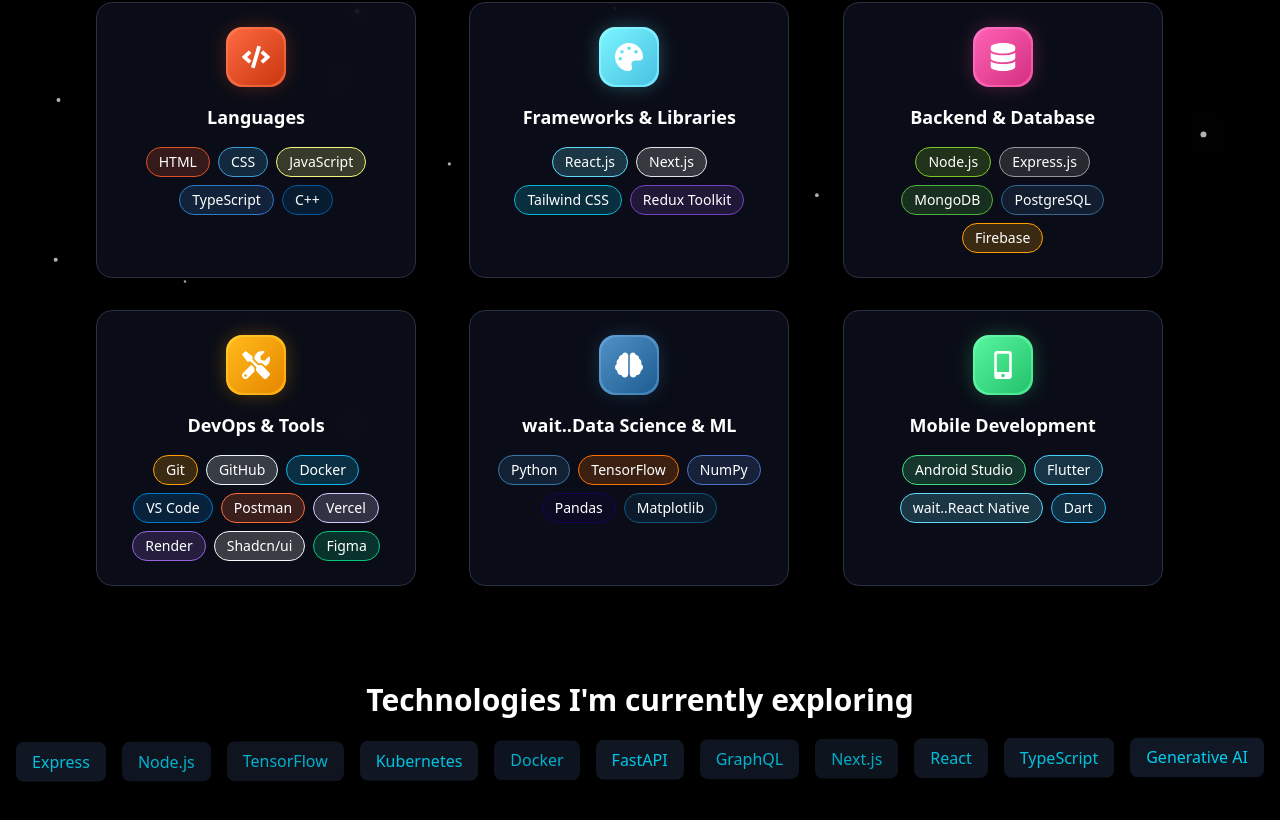
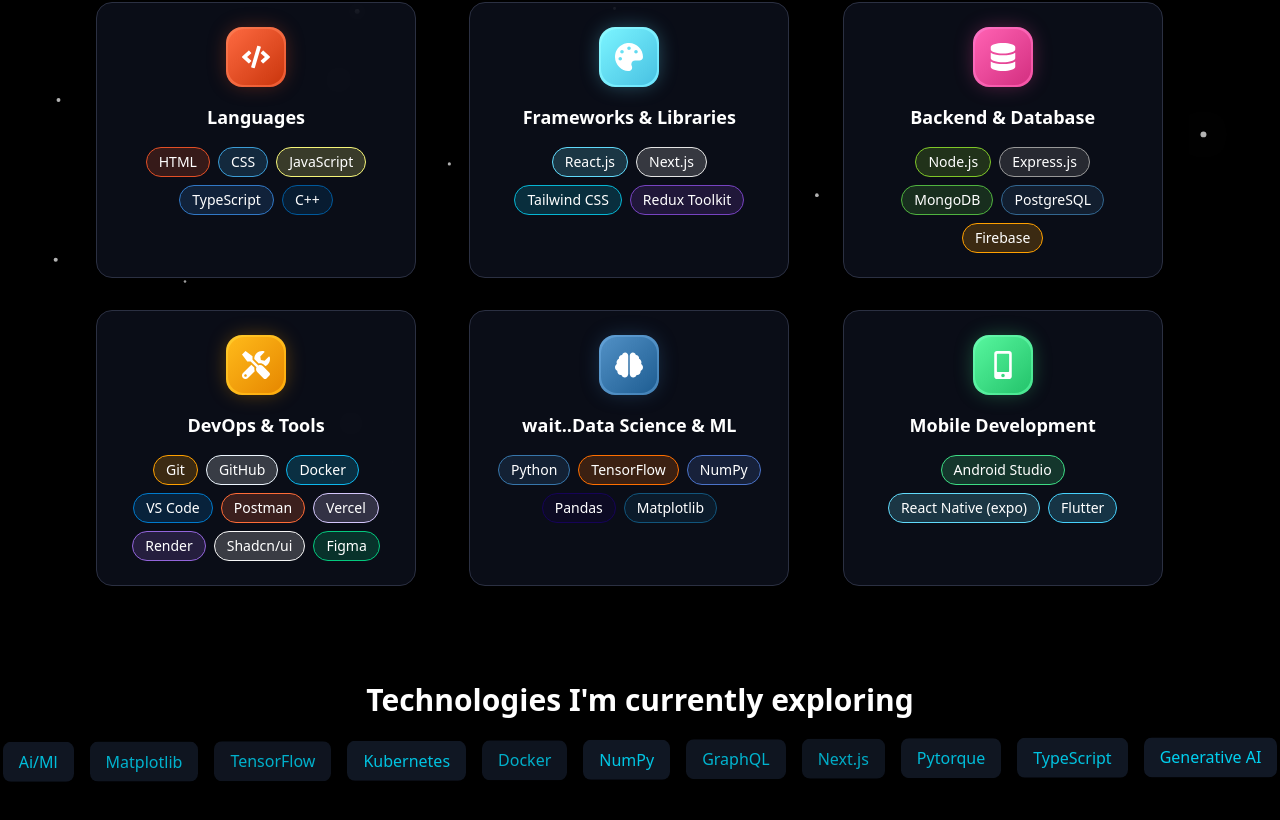
Before and after one commit to Abhinavsharma005/Portfolio, a React (Vite) app: page /skills in a window 1280 px wide. Shown: the part 322-1142 px from the top of the page. Built offline with nearby package versions, Linux system fonts and the light colour scheme.

Commit message:
added new skill

```diff
--- a/src/Components/Skills.jsx
+++ b/src/Components/Skills.jsx
@@ -82,23 +82,23 @@
       iconColor: "#61DAFB",
       skills: [
         { name: "Android Studio", color: "#3DDC84" },
+        { name: "React Native (expo)", color: "#61DAFB" },
         { name: "Flutter", color: "#46D1FD" },
-        { name: "wait..React Native", color: "#61DAFB" },
-        { name: "Dart", color: "#2bb7f6" },
+
       ],
     },
   ];
 
   const exploring = [
-    "Express",
-    "Node.js",
+    "Ai/Ml",
+    "Matplotlib",
     "TensorFlow",
     "Kubernetes",
     "Docker",
-    "FastAPI",
+    "NumPy",
     "GraphQL",
     "Next.js",
-    "React",
+    "Pytorque",
     "TypeScript",
     "Generative AI",
   ];
```
